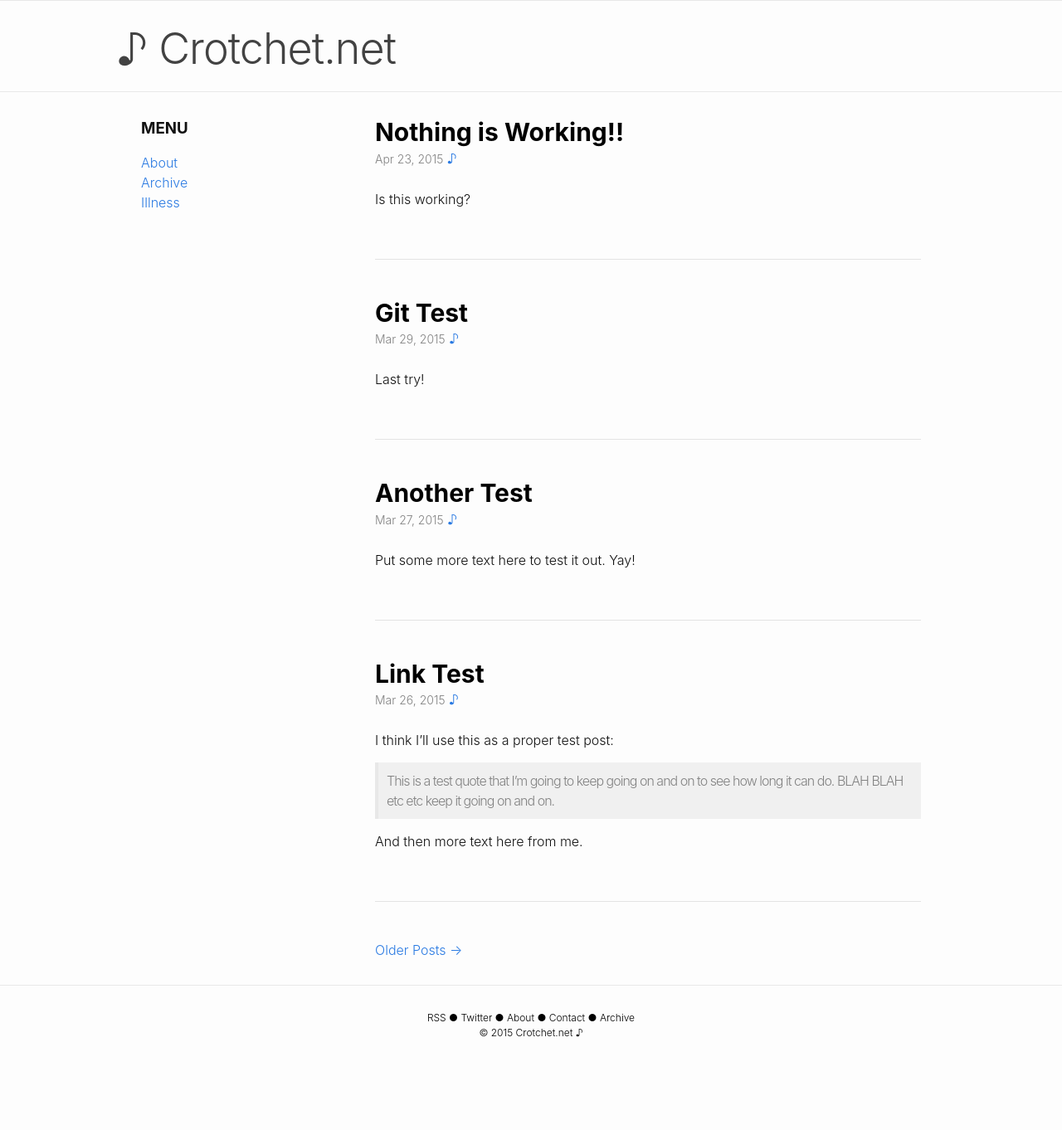
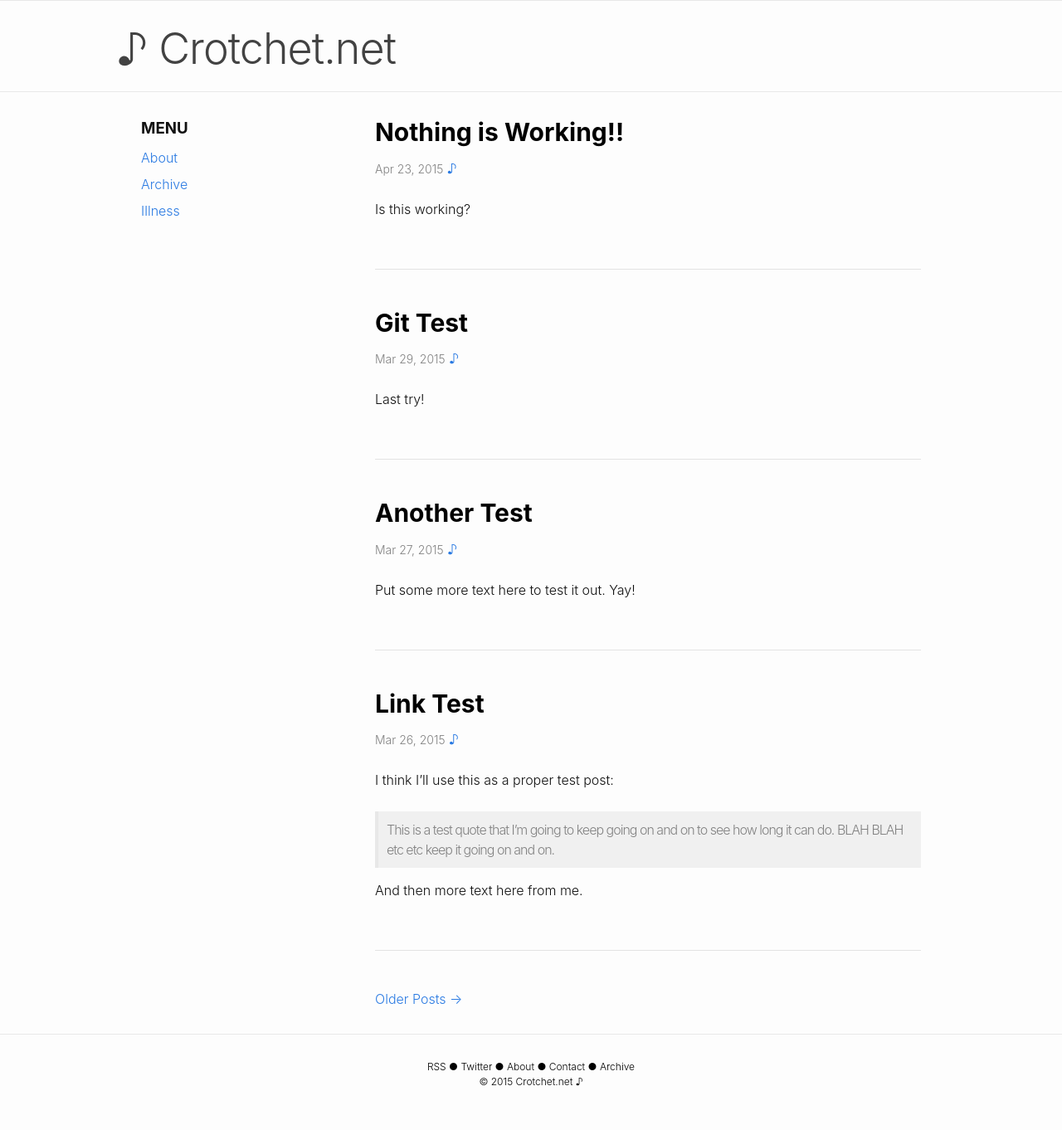
Before and after one commit to andyml123/andyml123.github.io, a Jekyll site: the page built from index.html, in a window 1280 px wide. Shown: the whole page at 83% size. Built offline with Jekyll 4.4.1, drawn with Linux system fonts in a browser that asks for light colours; the list of posts is cut into pages by our own code; before the commit the page ends 1299 px from its top, so only the background shows below that.

Commit message:
Update _layout.scss

```diff
--- a/_sass/_layout.scss
+++ b/_sass/_layout.scss
@@ -430,7 +430,19 @@ hr {
 	margin-bottom:10;
 }
 
-ul{padding:0 0 0 1em}
+ol,p,ul{margin:0 0 1.6em 0}
+
+h1,h2,h3{margin:0 0 .5em}
+
+h1{font-size:1.6em;line-height:1.4}
+
+ol,ul{padding:0 0 0 1em}
+
+ol{list-style:decimal inside}
+
+ul{list-style:disc inside}
+
+ol li,ul li{margin-bottom:8px}
 
 ul.write{
 list-style:none;
```
